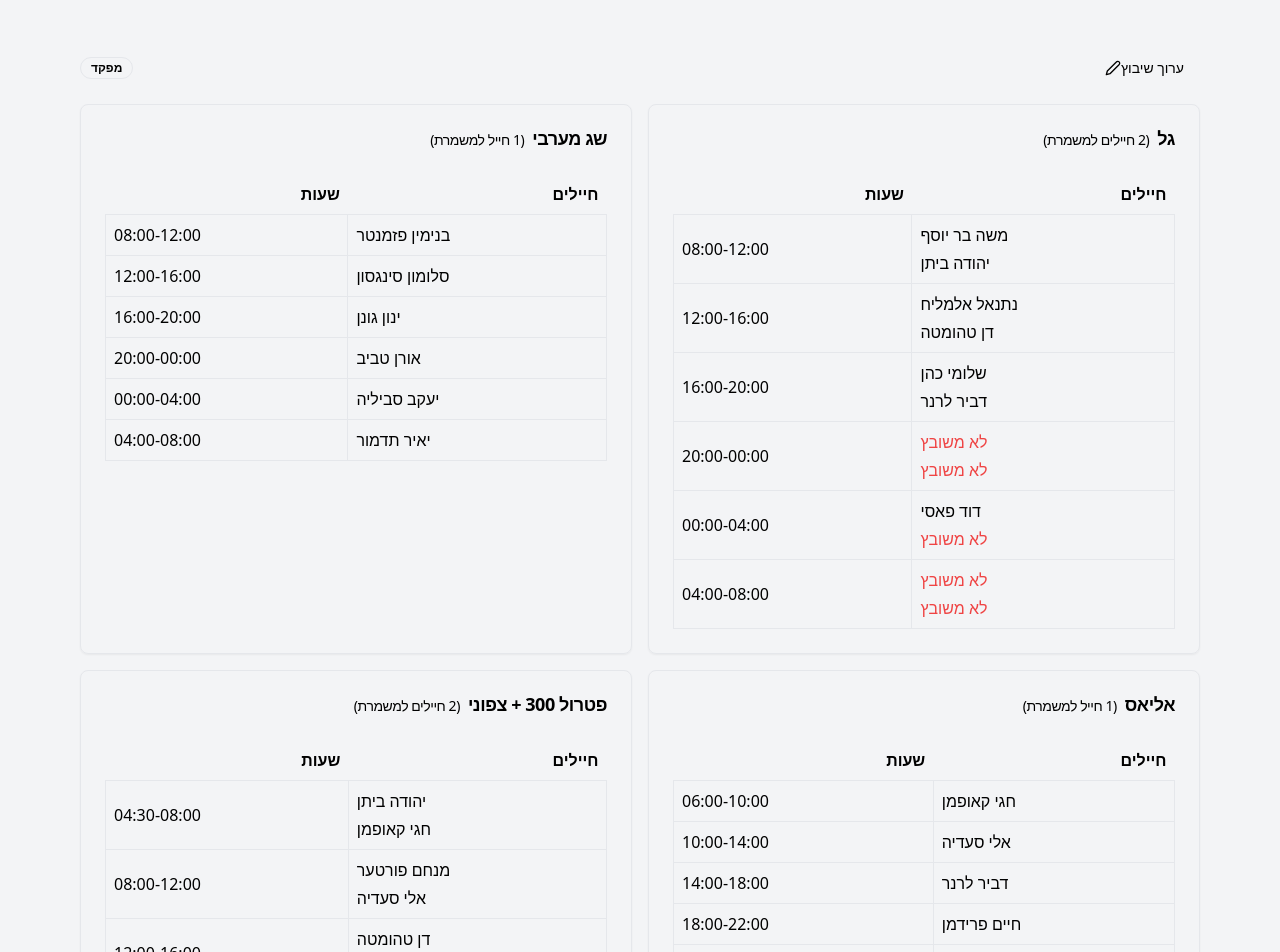
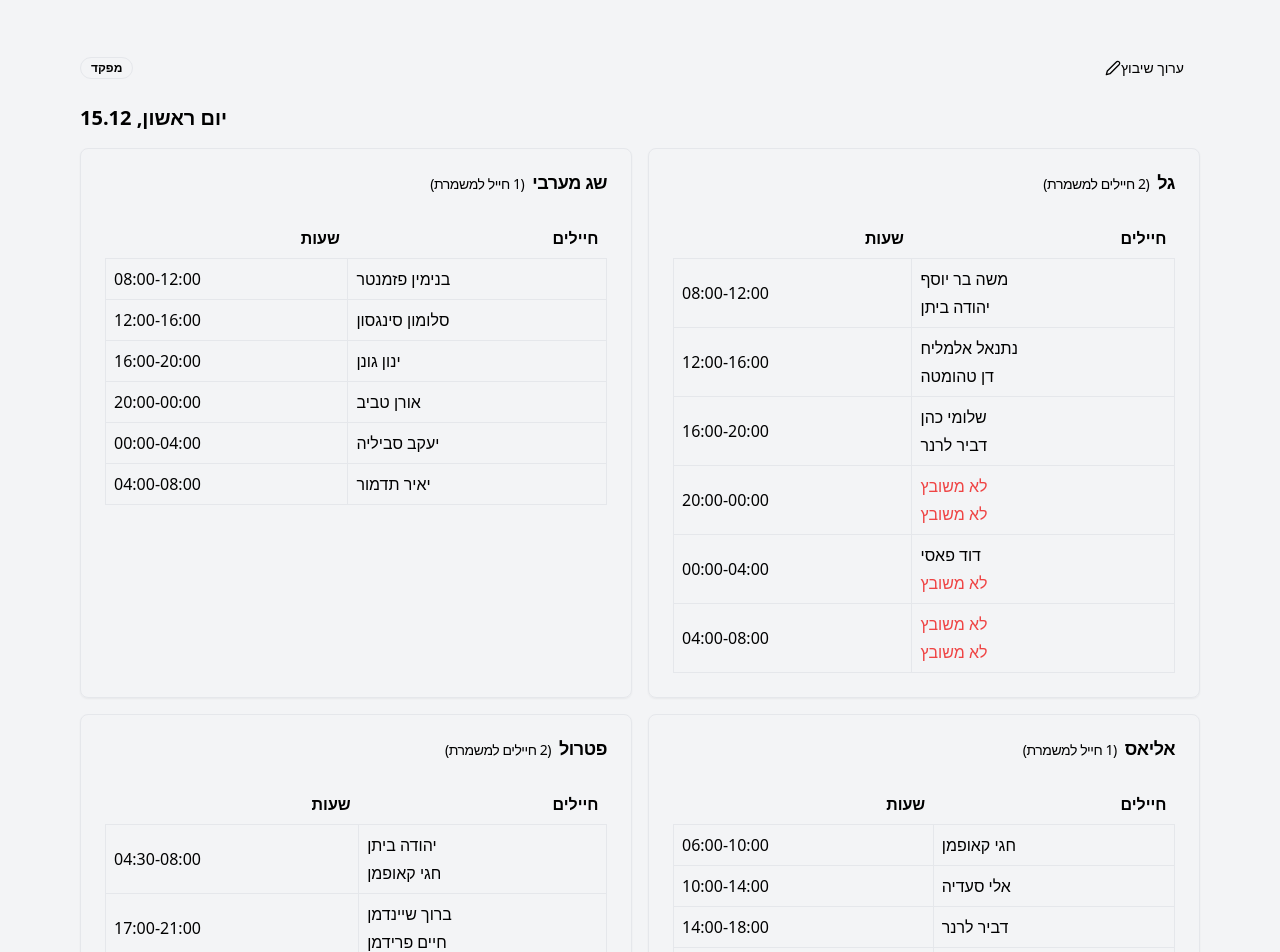
Before and after one commit to Jinji55/shifts-management, a Next.js app: page / in a window 1280 px wide. Shown: the top 952 px of the page. Built offline with nearby package versions, Linux system fonts and the light colour scheme.

Commit message:
Update ShiftManagement.js

```diff
--- a/src/components/ShiftManagement.js
+++ b/src/components/ShiftManagement.js
@@ -11,11 +11,34 @@ const ShiftManagement = () => {
 
   const NOT_ASSIGNED = 'NOT_ASSIGNED';
 
+  // יצירת מערך של תאריכי השבוע הנוכחי
+  const [weekDates] = useState(() => {
+    const today = new Date();
+    const dayOfWeek = today.getDay(); // 0 = ראשון, 1 = שני, וכו'
+    const diff = dayOfWeek === 0 ? 0 : -dayOfWeek; // מציאת ההפרש לתחילת השבוע
+
+    return Array.from({ length: 7 }, (_, i) => {
+      const date = new Date(today);
+      date.setDate(today.getDate() + diff + i);
+      return date;
+    });
+  });
+
+  const formatDate = (date) => {
+    return date.toLocaleDateString('he-IL', {
+      weekday: 'long',
+      day: 'numeric',
+      month: 'numeric'
+    });
+  };
+
   const [shifts, setShifts] = useState({
     'שג מערבי': {
       peoplePerShift: 1,
       shiftHours: ['08:00-12:00', '12:00-16:00', '16:00-20:00', '20:00-00:00', '00:00-04:00', '04:00-08:00'],
-      assignments: {
+      assignments: weekDates.reduce((acc, date) => ({
+        ...acc,
+        [date.toISOString()]: {
           '08:00-12:00': ['בנימין פזמנטר'],
           '12:00-16:00': ['סלומון סינגסון'],
           '16:00-20:00': ['ינון גונן'],
@@ -23,11 +46,14 @@ const ShiftManagement = () => {
           '00:00-04:00': ['יעקב סביליה'],
           '04:00-08:00': ['יאיר תדמור']
         }
+      }), {})
     },
     'גל': {
       peoplePerShift: 2,
       shiftHours: ['08:00-12:00', '12:00-16:00', '16:00-20:00', '20:00-00:00', '00:00-04:00', '04:00-08:00'],
-      assignments: {
+      assignments: weekDates.reduce((acc, date) => ({
+        ...acc,
+        [date.toISOString()]: {
           '08:00-12:00': ['משה בר יוסף', 'יהודה ביתן'],
           '12:00-16:00': ['נתנאל אלמליח', 'דן טהומטה'],
           '16:00-20:00': ['שלומי כהן', 'דביר לרנר'],
@@ -35,23 +61,25 @@ const ShiftManagement = () => {
           '00:00-04:00': ['דוד פאסי', NOT_ASSIGNED],
           '04:00-08:00': [NOT_ASSIGNED, NOT_ASSIGNED]
         }
+      }), {})
     },
-    'פטרול 300 + צפוני': {
+    'פטרול': {
       peoplePerShift: 2,
-      shiftHours: ['04:30-08:00', '08:00-12:00', '12:00-16:00', '16:00-20:00', '20:00-00:00', '00:00-04:00'],
-      assignments: {
+      shiftHours: ['04:30-08:00', '17:00-21:00'],
+      assignments: weekDates.reduce((acc, date) => ({
+        ...acc,
+        [date.toISOString()]: {
           '04:30-08:00': ['יהודה ביתן', 'חגי קאופמן'],
-        '08:00-12:00': ['מנחם פורטער', 'אלי סעדיה'],
-        '12:00-16:00': ['דן טהומטה', 'דביר לרנר'],
-        '16:00-20:00': ['ברוך שיינדמן', 'חיים פרידמן'],
-        '20:00-00:00': [NOT_ASSIGNED, NOT_ASSIGNED],
-        '00:00-04:00': [NOT_ASSIGNED, NOT_ASSIGNED]
+          '17:00-21:00': ['ברוך שיינדמן', 'חיים פרידמן']
         }
+      }), {})
     },
     'אליאס': {
       peoplePerShift: 1,
       shiftHours: ['06:00-10:00', '10:00-14:00', '14:00-18:00', '18:00-22:00', '22:00-02:00', '02:00-06:00'],
-      assignments: {
+      assignments: weekDates.reduce((acc, date) => ({
+        ...acc,
+        [date.toISOString()]: {
           '06:00-10:00': ['חגי קאופמן'],
           '10:00-14:00': ['אלי סעדיה'],
           '14:00-18:00': ['דביר לרנר'],
@@ -59,6 +87,7 @@ const ShiftManagement = () => {
           '22:00-02:00': ['שי שמואל'],
           '02:00-06:00': ['יהודה ביתן']
         }
+      }), {})
     }
   });
 
@@ -69,28 +98,28 @@ const ShiftManagement = () => {
     'חיים פרידמן', 'שי שמואל', 'ברוך שיינדמן'
   ];
 
-  const handleAssignmentChange = (position, hours, soldierIndex, newSoldier) => {
+  const handleAssignmentChange = (position, date, hours, soldierIndex, newSoldier) => {
     setShifts(prev => {
       const newShifts = { ...prev };
-      const assignments = [...newShifts[position].assignments[hours]];
+      const assignments = [...newShifts[position].assignments[date][hours]];
       assignments[soldierIndex] = newSoldier;
-      newShifts[position].assignments[hours] = assignments;
+      newShifts[position].assignments[date][hours] = assignments;
       return newShifts;
     });
   };
 
-  const EditableCell = ({ position, hours, assignments }) => (
-    <div className="space-y-2">
+  const EditableCell = ({ position, date, hours, assignments }) => (
+    <div className="space-y-2 bg-white">
       {Array.from({ length: shifts[position].peoplePerShift }).map((_, index) => (
         <Select
           key={index}
           value={assignments[index] || NOT_ASSIGNED}
-          onValueChange={(value) => handleAssignmentChange(position, hours, index, value)}
+          onValueChange={(value) => handleAssignmentChange(position, date, hours, index, value)}
         >
           <SelectTrigger className="w-full">
             <SelectValue placeholder="בחר חייל" />
           </SelectTrigger>
-          <SelectContent>
+          <SelectContent className="bg-white">
             <SelectItem value={NOT_ASSIGNED}>לא משובץ</SelectItem>
             {soldiers.map(soldier => (
               <SelectItem key={soldier} value={soldier}>
@@ -132,6 +161,9 @@ const ShiftManagement = () => {
         </div>
       </div>
 
+      {weekDates.map((date) => (
+        <div key={date.toISOString()} className="mb-8">
+          <h2 className="text-xl font-bold mb-4">{formatDate(date)}</h2>
           <div className="grid grid-cols-1 md:grid-cols-2 gap-4">
             {Object.entries(shifts).map(([position, data]) => (
               <Card key={position} className="w-full">
@@ -161,11 +193,12 @@ const ShiftManagement = () => {
                             {isEditMode ? (
                               <EditableCell
                                 position={position}
+                                date={date.toISOString()}
                                 hours={hours}
-                            assignments={data.assignments[hours]}
+                                assignments={data.assignments[date.toISOString()][hours]}
                               />
                             ) : (
-                          data.assignments[hours]?.map((soldier, i) => (
+                              data.assignments[date.toISOString()][hours]?.map((soldier, i) => (
                                 <div
                                   key={i}
                                   className={`${soldier === NOT_ASSIGNED ? 'text-red-500' : ''} ${i > 0 ? 'mt-1' : ''}`}
@@ -184,6 +217,8 @@ const ShiftManagement = () => {
             ))}
           </div>
         </div>
+      ))}
+    </div>
   );
 };
 
```
Lines whose indentation alone changed are shown as unchanged.
